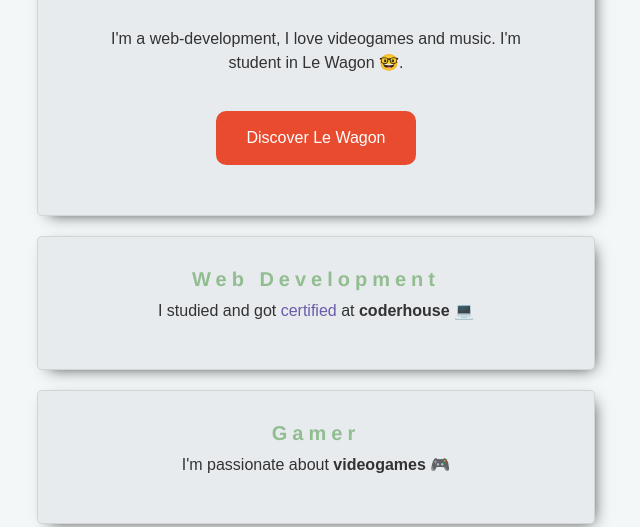
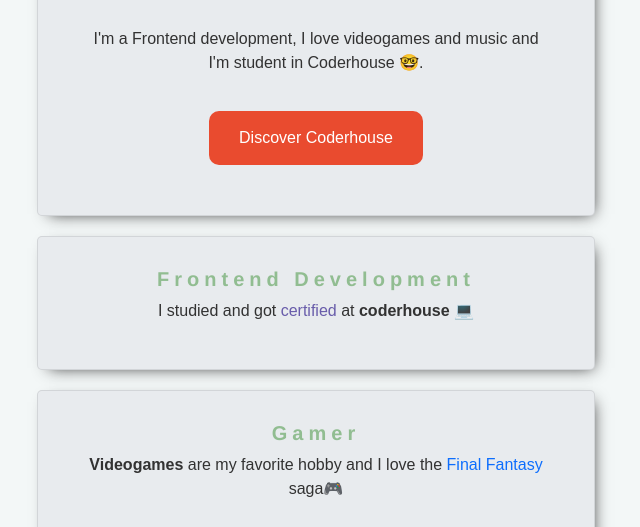
Before and after one commit to MaxVicioOk/my_profile, a plain HTML site: page index.html in a window 1280 px wide. Shown: the part 278-805 px from the top of the page, without its empty margins (324-964 px from the left). Drawn offline with Linux system fonts and the light colour scheme.

Commit message:
Add files via upload
de le wagon a coder, de web a frontend

```diff
--- a/index.html
+++ b/index.html
@@ -16,20 +16,20 @@
                 <h1>Hello, I'm Max!</h1>
                 <img src="images/Yo foto.png" alt="profile picture">
                 <p>
-                    I'm a web-development, I love videogames and music. I'm student in Le Wagon 🤓.
+                    I'm a Frontend development, I love videogames and music and I'm student in Coderhouse 🤓.
                 </p>
-                <a href="https://www.lewagon.com/es" target="_blank" class="button">Discover Le Wagon</a>
+                <a href="https://www.coderhouse.com/" target="_blank" class="button">Discover Coderhouse</a>
             </div>
             <div class="card">
-            <h2>Web Development</h2>
+            <h2>Frontend Development</h2>
                 <p>
-                    I studied and got <a href="https://www.coderhouse.com/certificados/628ab9d1cda4160024a54294" target="_blank" id="certificado">certified</a> at <strong>coderhouse</strong> 💻
+                    I studied and got <a href="https://www.coderhouse.com/certificados/63a1e2f15a9c6e000ecd885f" target="_blank" id="certificado">certified</a> at <strong>coderhouse</strong> 💻
                 </p>
             </div>
             <div class="card">
                 <h2>Gamer</h2>
                 <p>
-                    I'm passionate about <strong>videogames</strong> 🎮
+                    <strong>Videogames</strong> are my favorite hobby and I love the <a href="https://en.wikipedia.org/wiki/Final_Fantasy">Final Fantasy</a> saga🎮
                 </p>
             </div>
             <div class="card">
```
